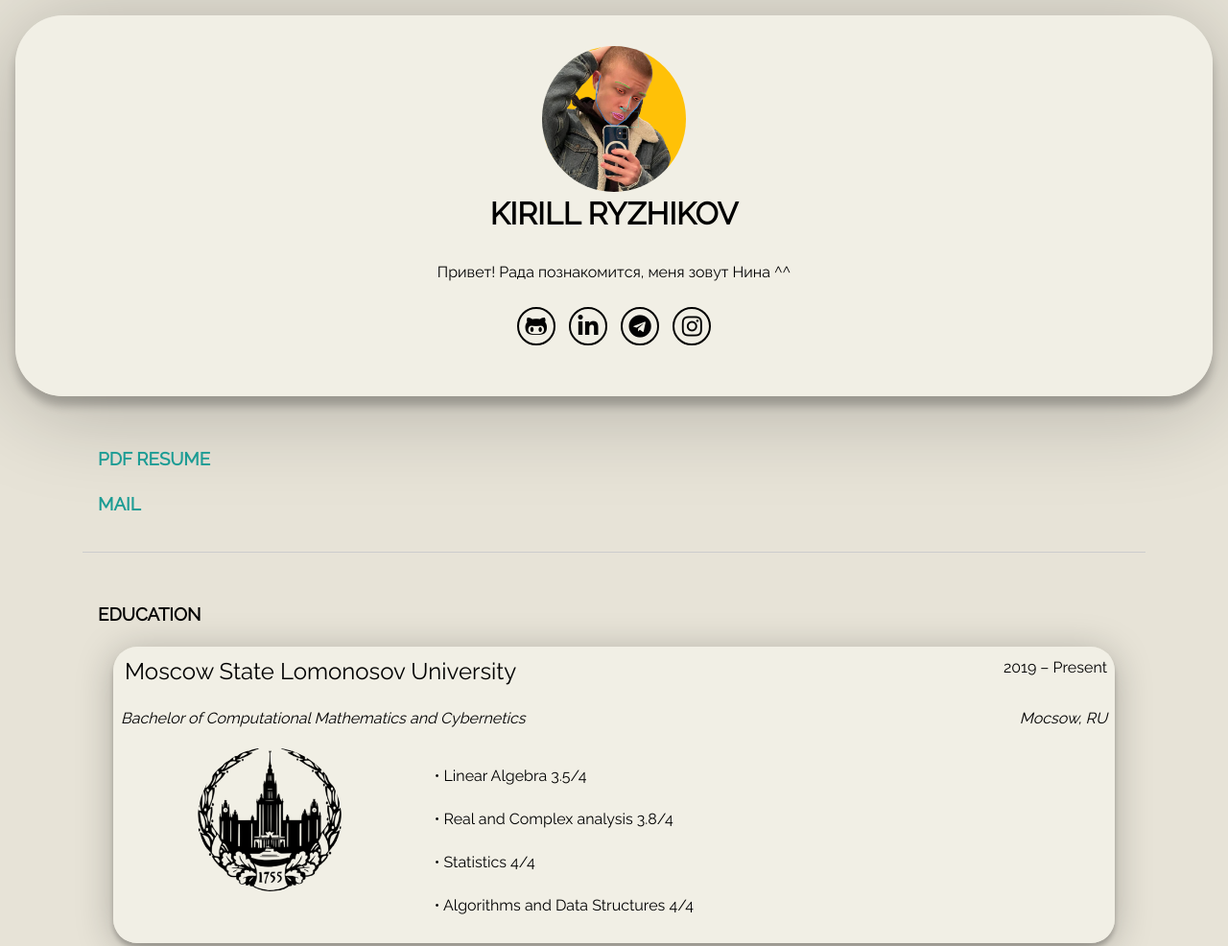
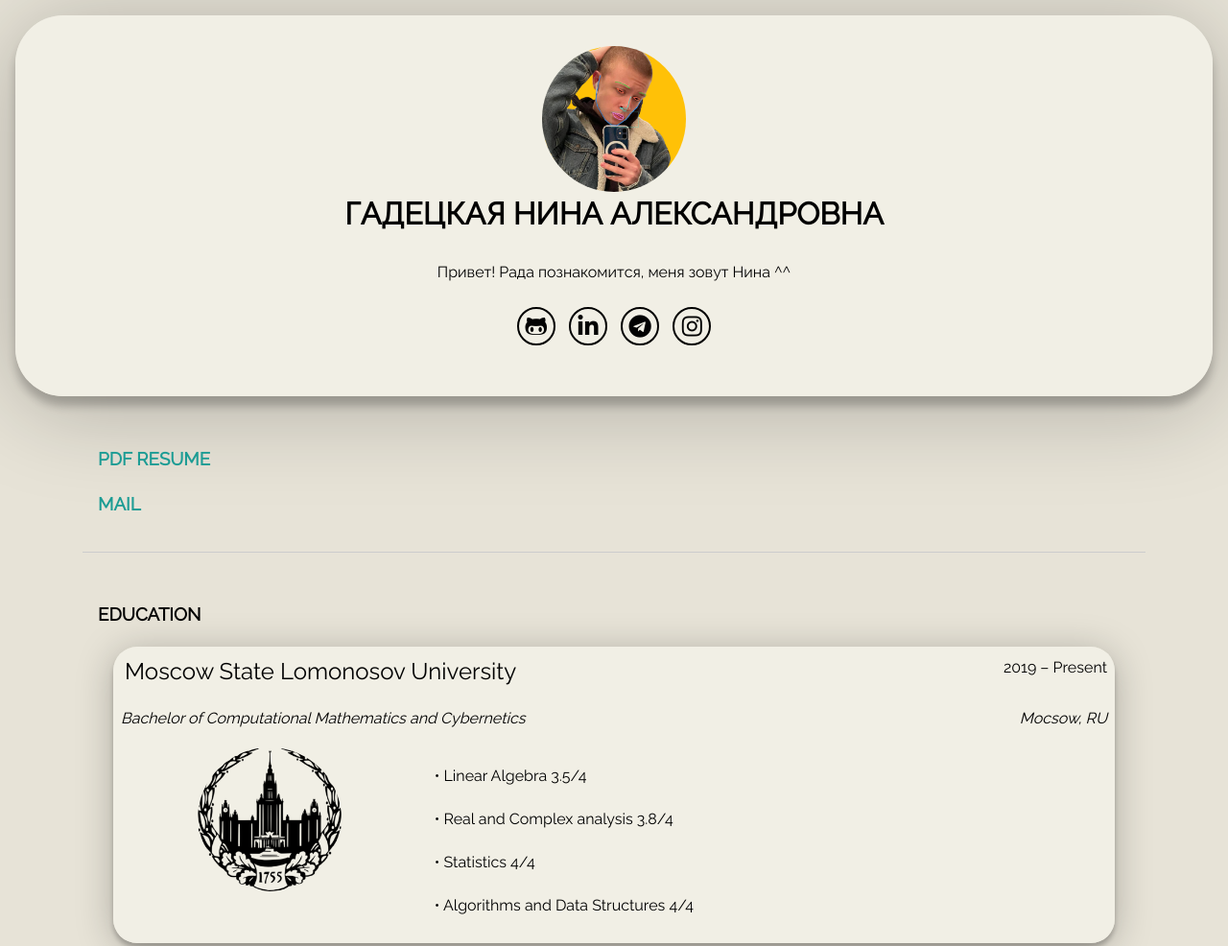
Before and after one commit to gadeckaya-na/gadeckaya-na.github.io, a plain HTML site: page index.html in a window 1280 px wide. Shown: the top 986 px of the page at 96% size. Drawn offline with Linux system fonts and the light colour scheme.

Commit message:
h1 name was changed

```diff
--- a/index.html
+++ b/index.html
@@ -16,7 +16,7 @@
     <div>
       <img src="./img/avatar.png" />
     </div>
-    <h1>Kirill Ryzhikov</h1>
+    <h1>Гадецкая Нина Александровна</h1>
     <section>
       <p>Привет! Рада познакомится, меня зовут Нина ^^</p>
       <a href="https://github.com/kryzhikov" target="_blank">
```
